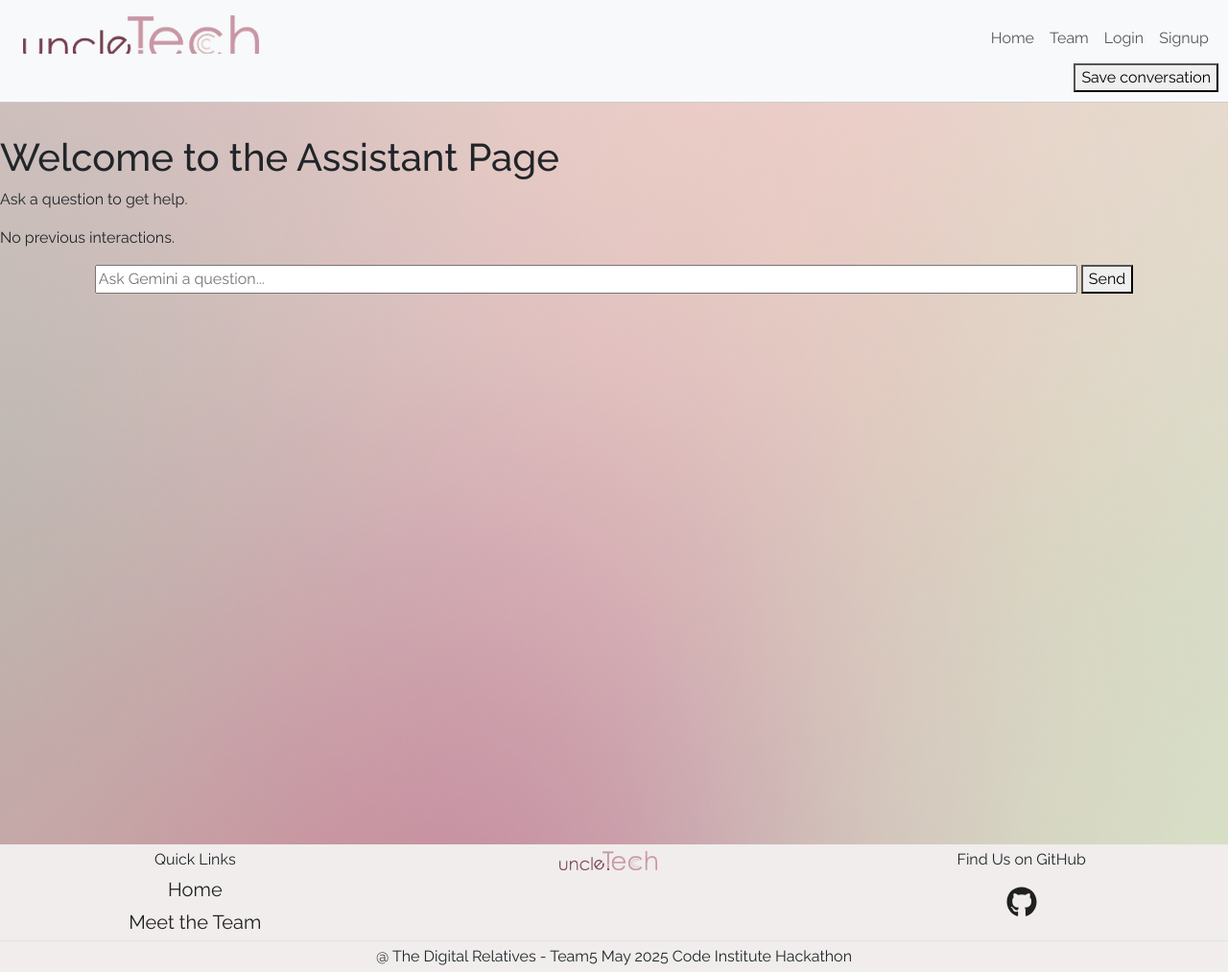
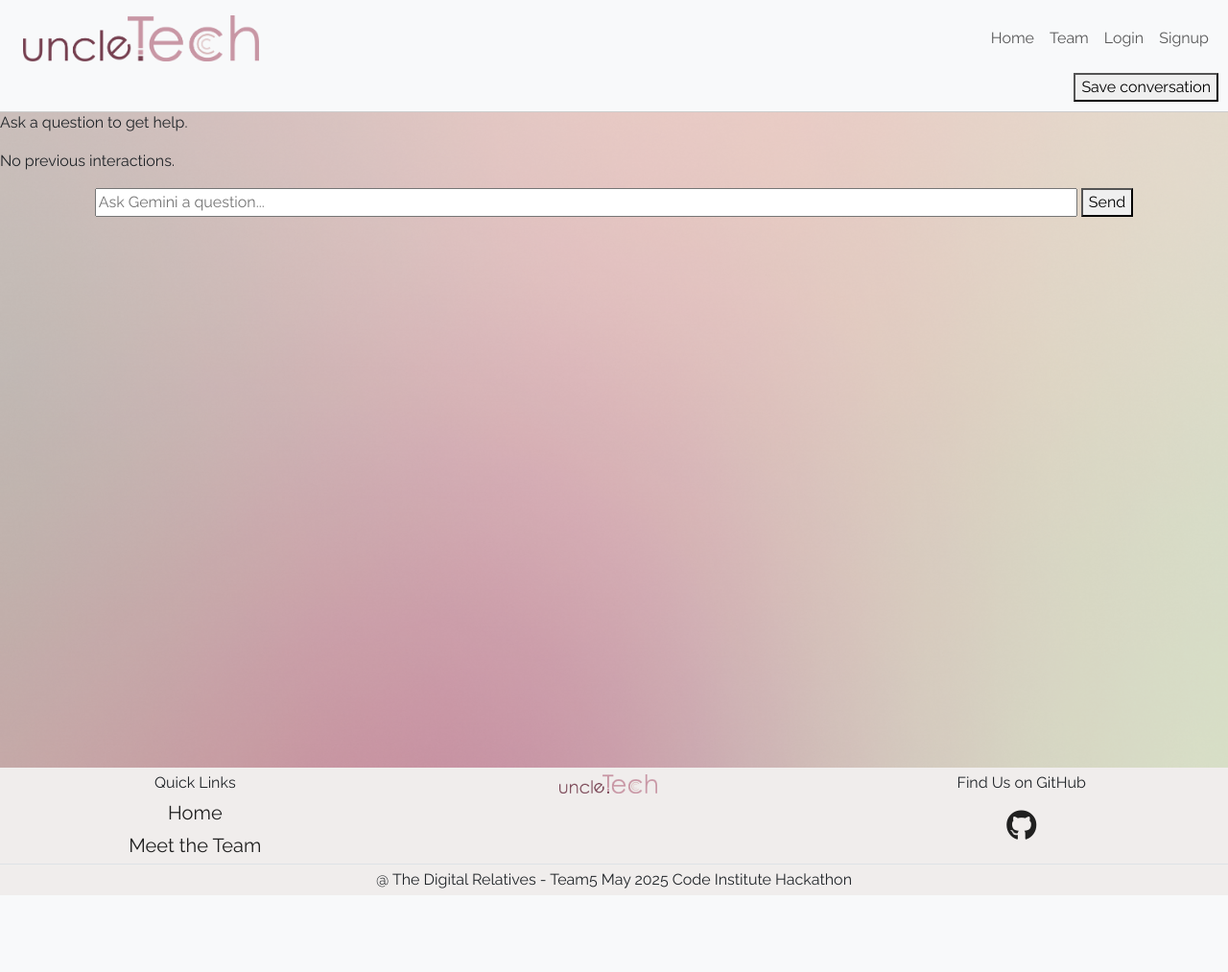
Before and after one commit to Swewi/Hackteam5_may25, a Django app: template assistant/templates/assistant/assistant.html in a window 1280 px wide. Shown: the whole page at 96% size. After the commit the page ends 933 px from the top, so only its background shows below. Run offline with Django 5.2, Linux system fonts and the light colour scheme; the template is opened without the code that fills it, so the values that code supplies are empty.

Commit message:
Restore my layout styling

```diff
--- a/assistant/templates/assistant/assistant.html
+++ b/assistant/templates/assistant/assistant.html
@@ -1,7 +1,7 @@
 {% extends 'base.html' %}
 {% block title %}Assistant{% endblock %}
 {% block content %}
-<div style="position: fixed; top: 56px; left: 0; width: 100%; background-color: #f8f9fa; padding: 10px; border-bottom: 1px solid #ccc; z-index: 1000;">
+<div style="position: fixed; top: 66px; left: 0; width: 100%; background-color: #f8f9fa; padding: 10px; border-bottom: 1px solid #ccc; z-index: 1000;">
     <button id="save_conversation" style="float: right;">Save conversation</button>
 </div>
 <h1 style="margin-top: 60px;">Welcome to the Assistant Page</h1>
--- a/templates/base.html
+++ b/templates/base.html
@@ -37,7 +37,7 @@
 
 <body>
 
-    <nav class="navbar navbar-expand-lg navbar-light bg-light">
+    <nav class="navbar navbar-expand-lg navbar-light bg-light" style="position: fixed; top: 0; width: 100%; z-index: 1000;">
         <div class="container-fluid">
             <a class="navbar-brand ms-2 ps-1 py-2" id="logo" href="/"><img src="{% static 'images/logo.png' %}"
                     alt="uncleTech logo" /></a>
@@ -121,9 +121,4 @@
     {% endif %}
 
     {% block extra_js %}{% endblock %}
-
-    <!-- Font Awesome JS -->
-    <script src="https://cdnjs.cloudflare.com/ajax/libs/font-awesome/5.15.3/js/all.min.js"></script>
-</body>
-
 </html>
```
Also changed, not shown: notes/templates/notes/notes.html (+11 -5 lines).
